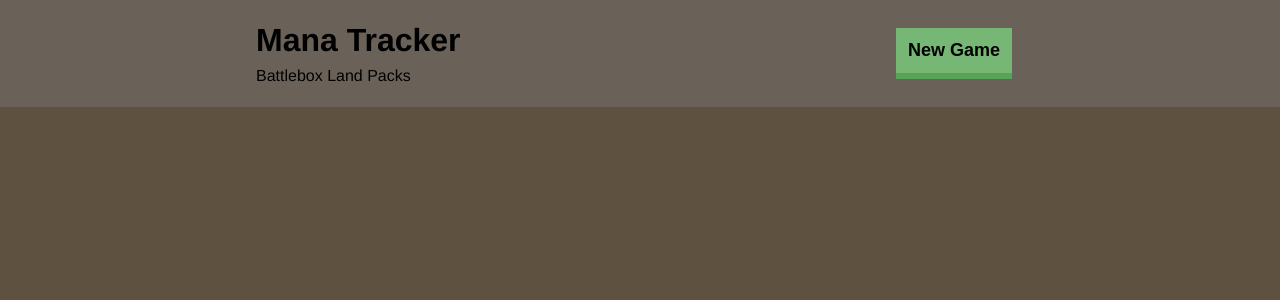
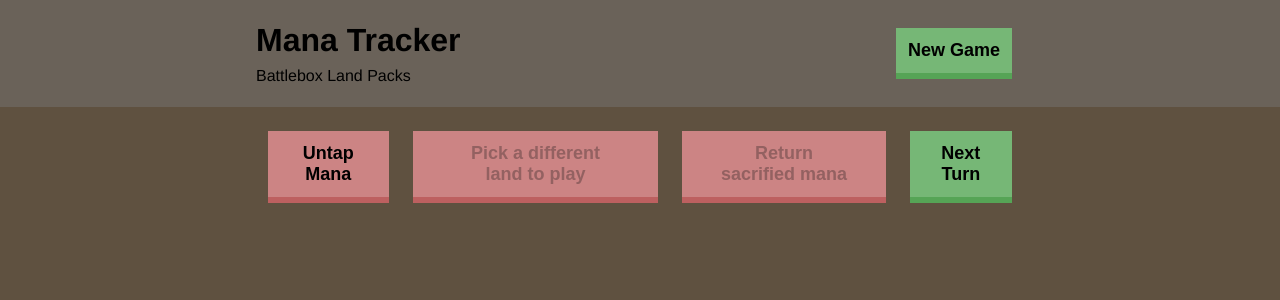
Before and after one commit to DeepSky8/mana-tracker2, an Angular app: page / in a window 1280 px wide. Both pictures are taken after a click on the button "Ally Tap Lands (default)". Shown: the top 300 px of the page. Built offline with nearby package versions, Linux system fonts and the light colour scheme.

Commit message:
Start adding navigation buttons

```diff
--- a/src/app/app.html
+++ b/src/app/app.html
@@ -4,4 +4,19 @@
   @if (!state.boxSelected) {
   <app-mana-pack-type (selectedPack)="loadManaPack($event)" />
   }
+
+  @if (state.boxSelected){
+  <app-navigation />
+  <!-- <div>
+              <GameNavigation
+                manaState={manaState}
+                dispatchManaState={dispatchManaState}
+              />
+              <ManaDisplay
+                manaState={manaState}
+                dispatchManaState={dispatchManaState}
+              />
+            </div> -->
+
+  }
 </div>
--- a/src/app/app.ts
+++ b/src/app/app.ts
@@ -2,10 +2,11 @@ import { Component, signal } from '@angular/core';
 import { Header } from './display/header/header';
 import { GameState } from './data/game-state/game-state';
 import { ManaPackType } from './display/mana-pack-type/mana-pack-type';
+import { Navigation } from './display/navigation/navigation';
 
 @Component({
   selector: 'app-root',
-  imports: [Header,ManaPackType],
+  imports: [Header, ManaPackType, Navigation],
   templateUrl: './app.html',
   styleUrl: '../styles/styles.scss'
 })
--- /dev/null
+++ b/src/app/display/navigation/navigation.html
@@ -0,0 +1,22 @@
+<div class="navigation--spacing">
+    <button
+        class="button--undo">Untap Mana</button>
+
+    <button
+        [disabled]="!state().playedMana"
+        class="button--undo">
+        Pick a different land to play
+    </button>
+
+    <button
+        [disabled]="state().sacrificedMana"
+        class="button--undo">
+        Return sacrified mana
+    </button>
+
+    <button
+        class="button--new">
+        Next Turn
+    </button>
+
+</div>
--- /dev/null
+++ b/src/app/display/navigation/navigation.scss
@@ -0,0 +1,26 @@
+@use "sass:color";
+@use "../../../styles/colors";
+@use "../../../styles/sizes";
+
+.navigation--spacing {
+    display: flex;
+    justify-content: space-around;
+}
+
+.button--undo {
+    background: colors.$light-red;
+    border: none;
+    border-bottom: 0.6rem solid color.adjust(colors.$light-red, $lightness: -10%);
+    font-weight: bold;
+    margin: sizes.$s-size;
+    padding: sizes.$s-size;
+}
+
+.button--new {
+    background: colors.$light-green;
+    border: none;
+    border-bottom: 0.6rem solid color.adjust(colors.$light-green, $lightness: -10%);
+    margin: sizes.$s-size;
+    font-weight: bold;
+    padding: sizes.$s-size;
+}
--- /dev/null
+++ b/src/app/display/navigation/navigation.ts
@@ -0,0 +1,13 @@
+import { Component, input } from '@angular/core';
+import { defaultGameState, IGameState } from '../../data/library';
+
+@Component({
+  selector: 'app-navigation',
+  imports: [],
+  templateUrl: './navigation.html',
+  styleUrl: './navigation.scss',
+})
+export class Navigation {
+  state = input<IGameState>(defaultGameState)
+
+}
```
Also changed, not shown: 1 other file (tests, documents, lock files or other folders).
